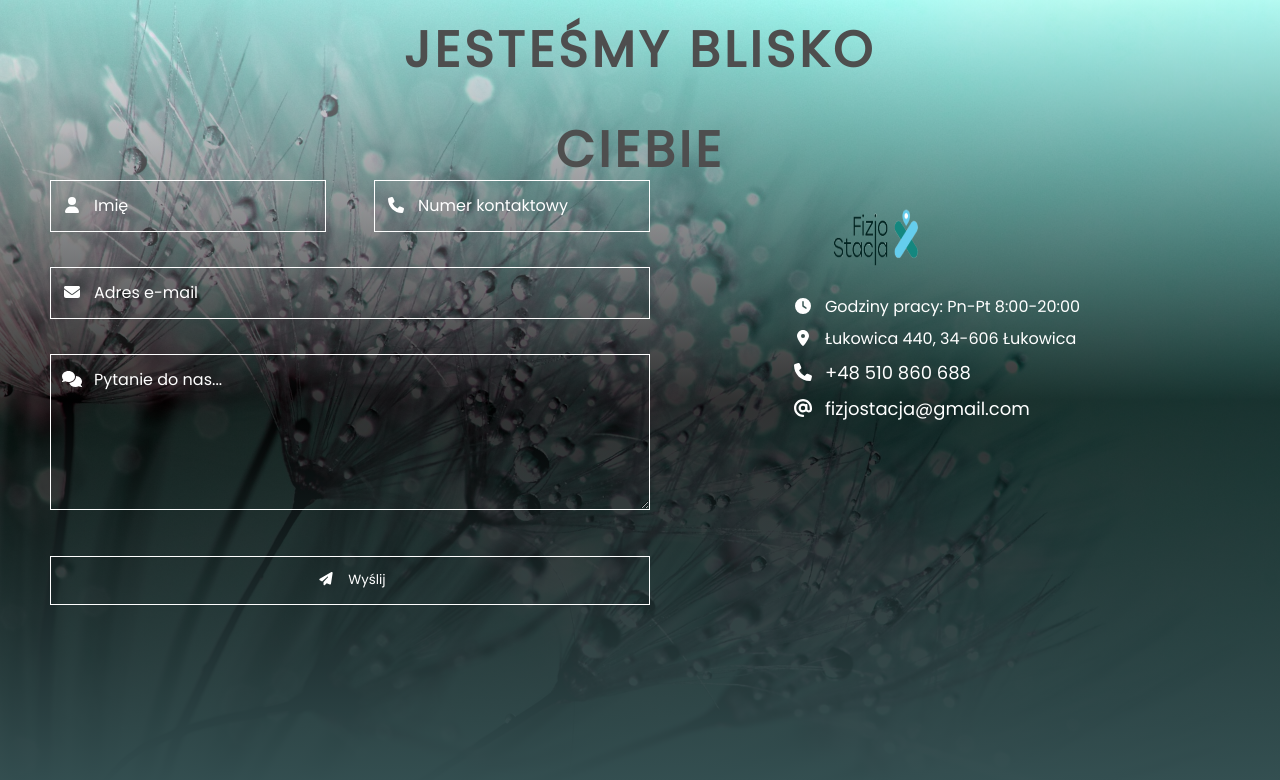
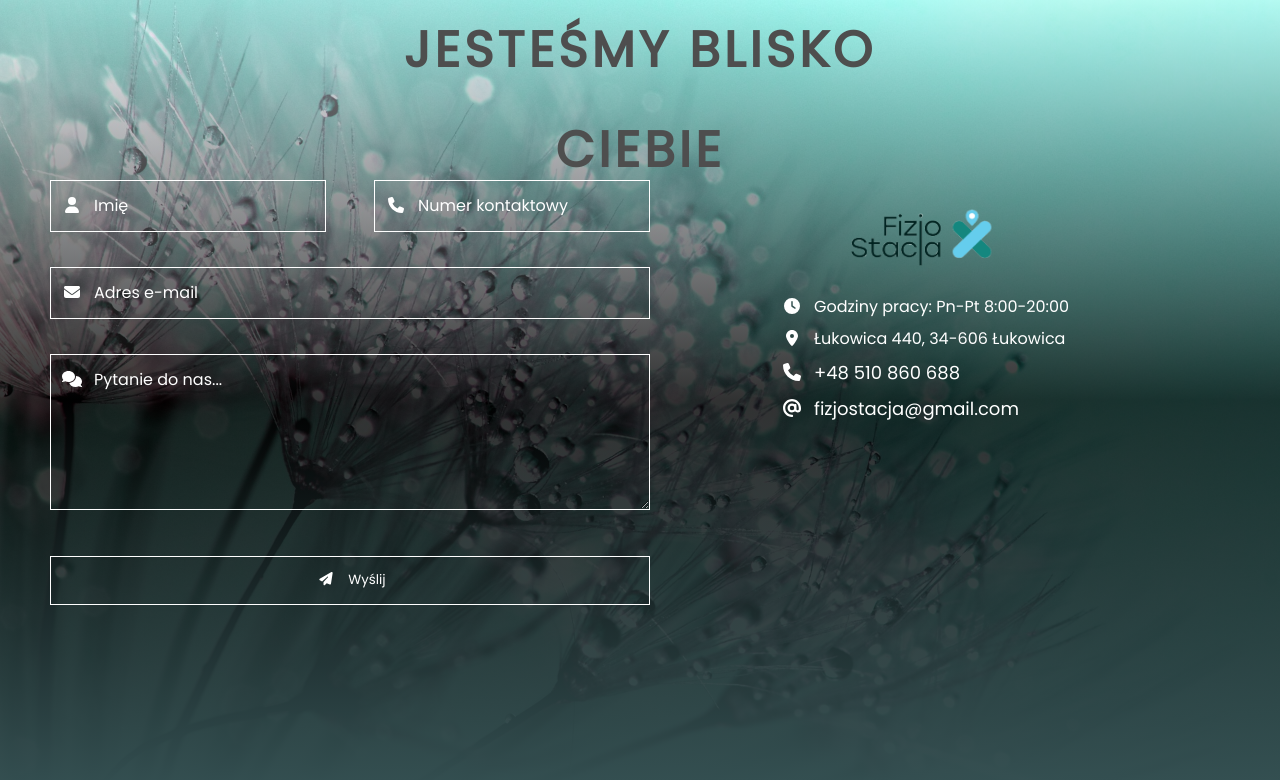
Before and after one commit to PaulinaDyrek/fizjp_app, a Next.js app: page /pages/contact in a window 1280 px wide. Shown: the top 780 px of the page. Built offline with nearby package versions, Linux system fonts and the light colour scheme.

Commit message:
change logo size - contact form

```diff
--- a/app/pages/contact/page.js
+++ b/app/pages/contact/page.js
@@ -39,7 +39,7 @@ export default function ContactForm(){
         <div className='info__short'>
           <Image
           src='/baner1.png'
-          width={180}
+          width={300}
           height={80}
           />
         </div>
```
